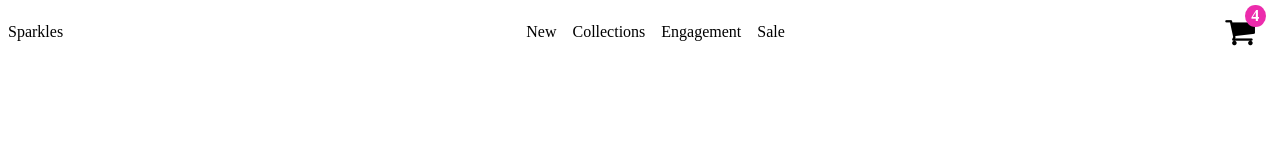
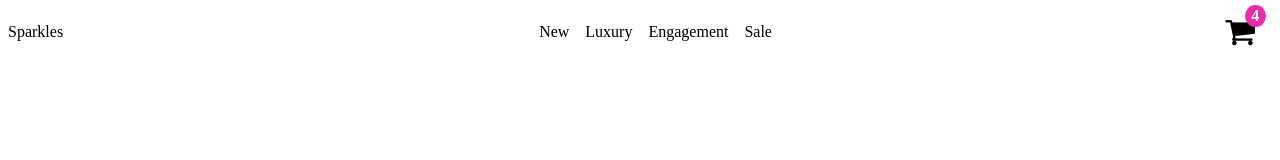
Before and after one commit to RReiso/sparkles, a React (Create React App) app: page / in a window 1280 px wide. Shown: the top 160 px of the page. Built offline with nearby package versions, Linux system fonts and the light colour scheme.

Commit message:
Set up routes according to the react-router-dom 6. Set up frame for context

```diff
--- a/src/App.js
+++ b/src/App.js
@@ -1,12 +1,22 @@
 import { useState } from "react";
-import { BrowserRouter } from "react-router-dom";
+import { BrowserRouter, Route, Routes } from "react-router-dom";
+import Cart from "./components/Cart";
 import Header from "./components/Header";
+import Items from "./components/Items";
 import "./styles/App.scss";
 
 function App() {
   return (
     <BrowserRouter>
       <Header />
+      <Routes>
+        <Route path="/" exact element={<Items category="all" />} />
+        <Route path="/new" element={<Items category="new" />} />
+        <Route path="/engagement" element={<Items category="engagement" />} />
+        <Route path="/luxury" element={<Items category="luxury" />} />
+        <Route path="/sale" element={<Items category="sale" />} />
+        <Route path="/cart" element={<Cart />} />
+      </Routes>
     </BrowserRouter>
   );
 }
--- /dev/null
+++ b/src/components/Cart.js
@@ -0,0 +1,7 @@
+import React from "react";
+
+const Cart = () => {
+  return <div></div>;
+};
+
+export default Cart;
--- a/src/components/Header.js
+++ b/src/components/Header.js
@@ -13,8 +13,8 @@ const Header = () => {
         <Link className="nav-link" to="/new">
           New
         </Link>
-        <Link className="nav-link" to="/collections">
-          Collections
+        <Link className="nav-link" to="/luxury">
+          Luxury
         </Link>
         <Link className="nav-link" to="/engagement">
           Engagement
--- /dev/null
+++ b/src/components/Items.js
@@ -0,0 +1,7 @@
+import React from "react";
+
+const Items = ({ items }) => {
+  return <div>{items}</div>;
+};
+
+export default Items;
--- /dev/null
+++ b/src/context/Context.js
@@ -0,0 +1,9 @@
+import React, { createContext } from "react";
+
+const Cart = createContext();
+
+const Context = ({ children }) => {
+  return <Cart.Provider>{children}</Cart.Provider>;
+};
+
+export default Context;
--- a/src/index.js
+++ b/src/index.js
@@ -2,10 +2,13 @@ import React from "react";
 import ReactDOM from "react-dom";
 import "./styles/index.scss";
 import App from "./App";
+import Context from "./context/Context";
 
 ReactDOM.render(
   <React.StrictMode>
-    <App />
+    <Context>
+      <App />
+    </Context>
   </React.StrictMode>,
   document.getElementById("root")
 );
```
Also changed, not shown: src/context/Reducers.js (added).
